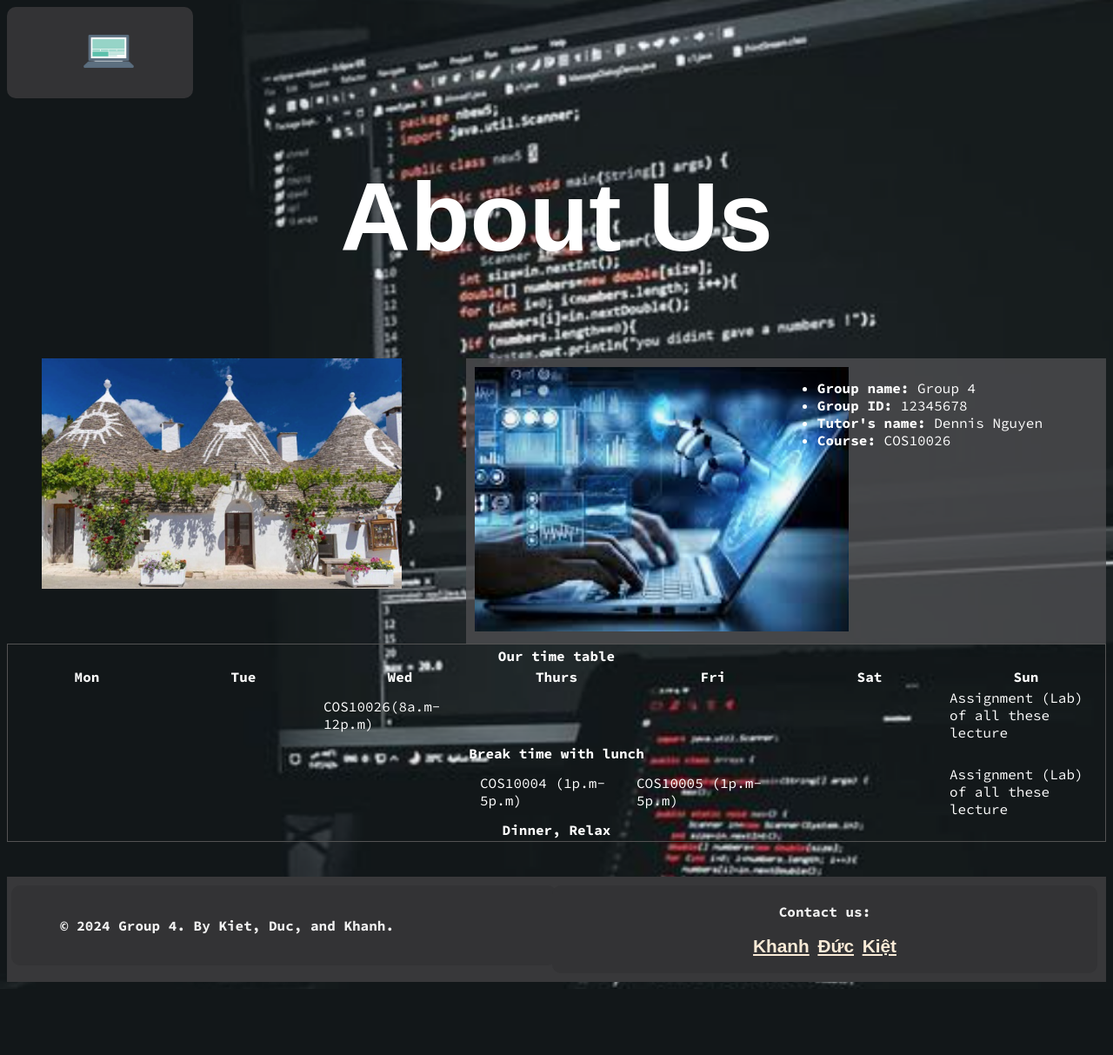
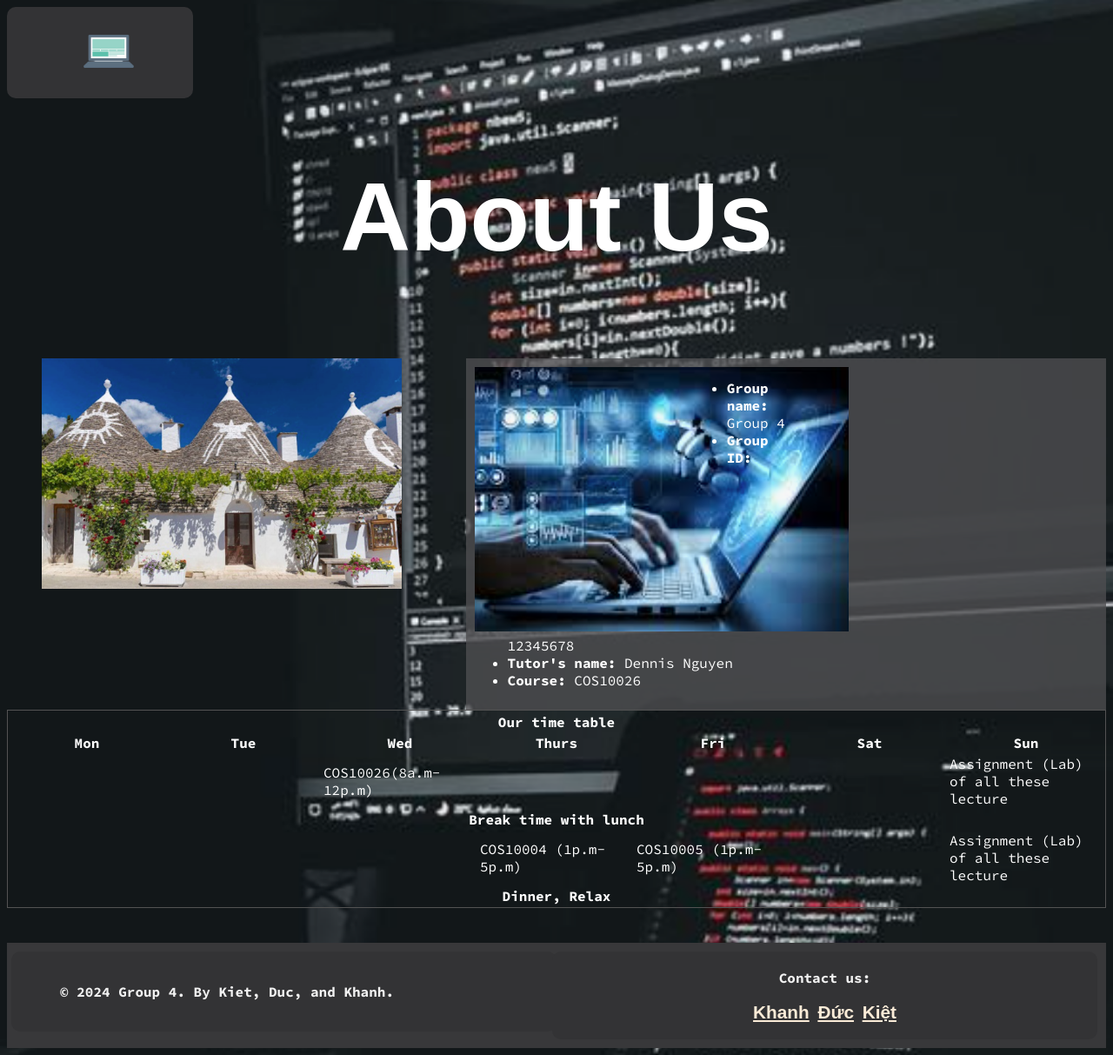
Before and after one commit to chickennugget11/mainassignment, a PHP site: page /about.html in a window 1280 px wide. Shown: the whole page at 87% size. Before the commit the page ends 1137 px from the top, so only its background shows below. Run offline with PHP 8.4, Linux system fonts and the light colour scheme; some web fonts are replaced.

Commit message:
Update index.css

```diff
--- a/styles/index.css
+++ b/styles/index.css
@@ -301,7 +301,7 @@ aside {
 }
 
 .abus ul {
-    float: right;
+    /*float: right;*/
     background-size: cover;
     width: 45%;
 }
```
